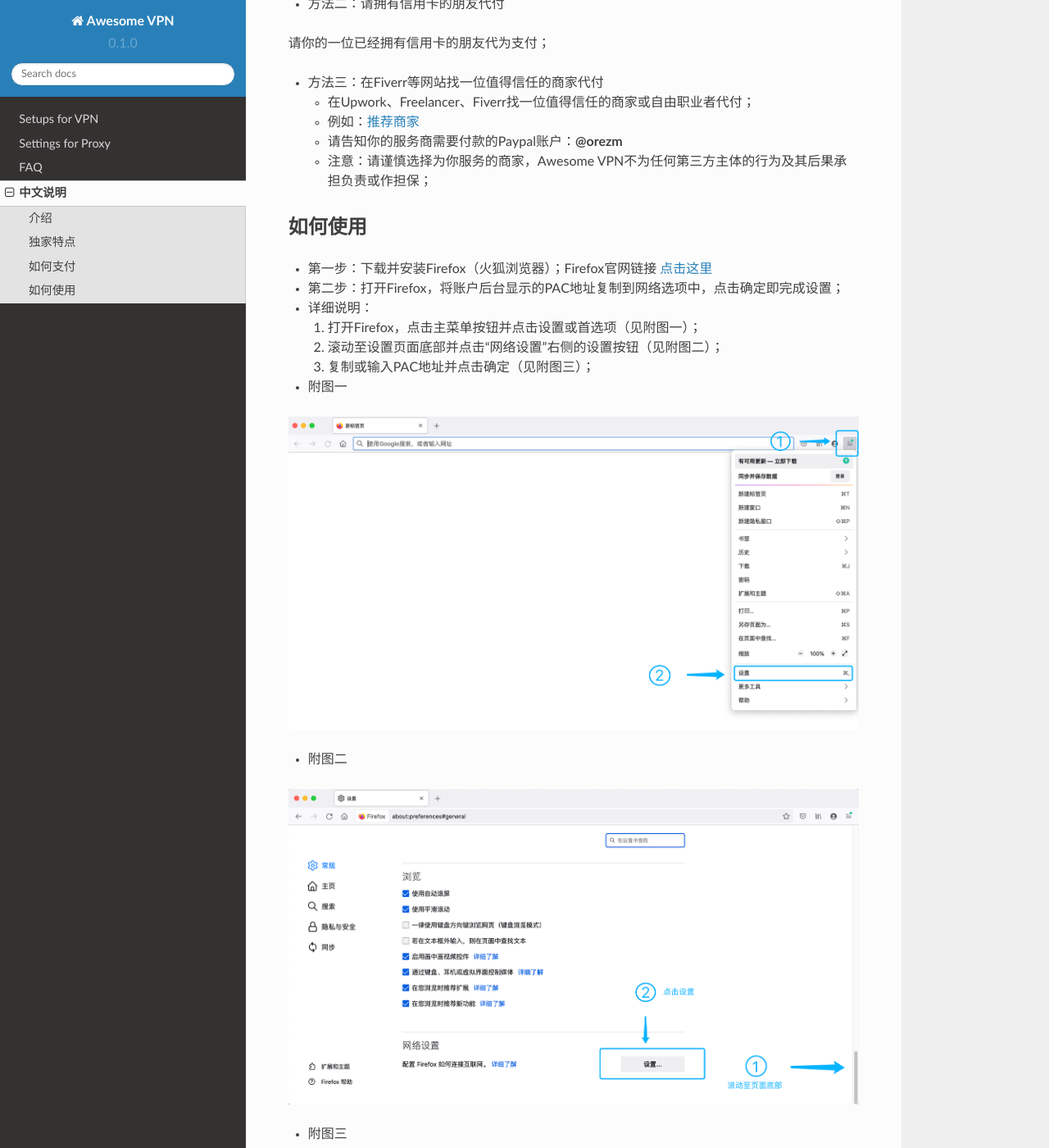
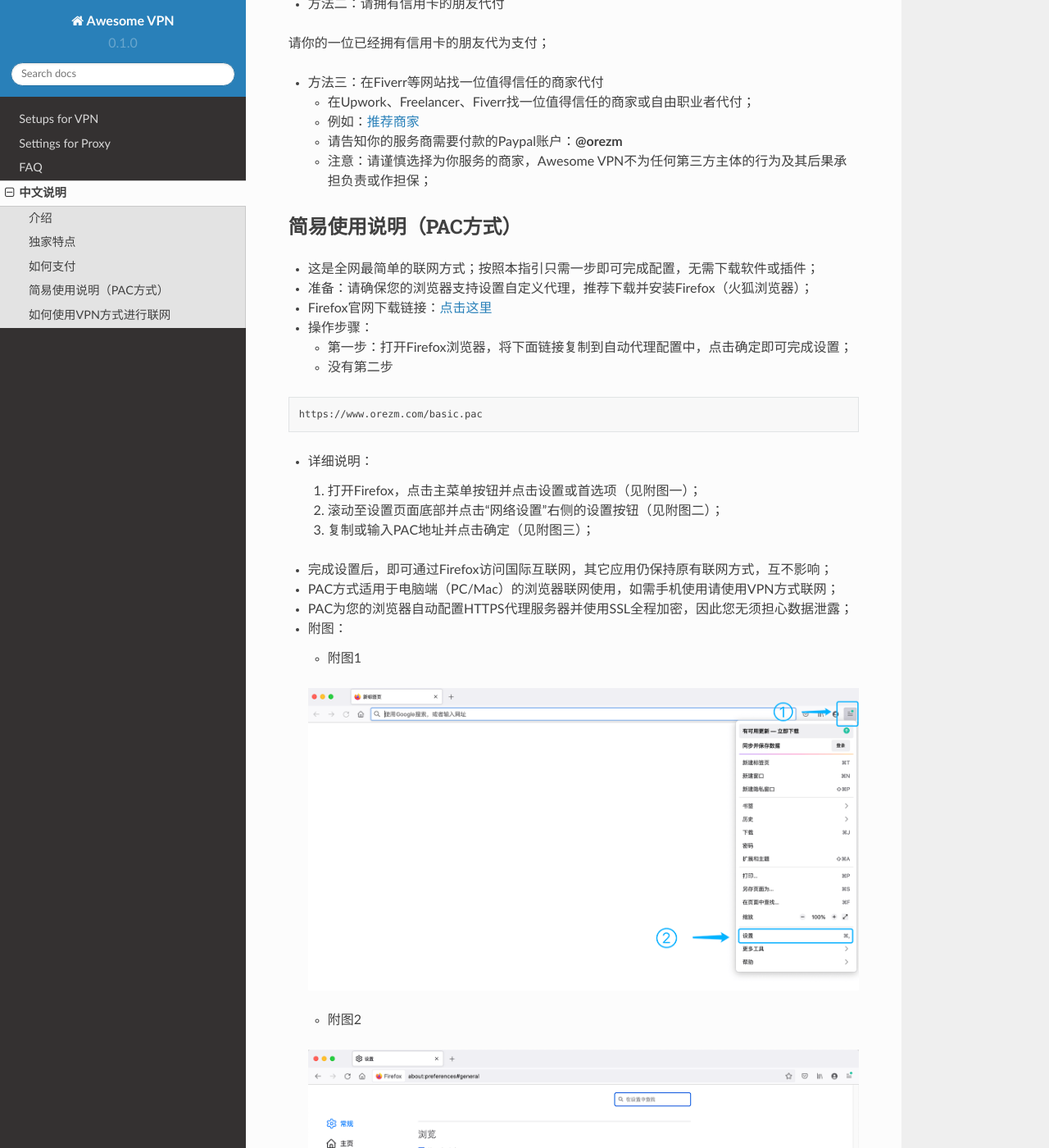
Before and after one commit to orezm/avc, a Sphinx documentation site: the page built from docs/source/zh.rst, in a window 1280 px wide and 1400 px high, scrolled down 760 px. Shown: the whole window at 82% size. Built offline with Sphinx 7.4.7 and the Read the Docs theme 2.0.0, drawn with Linux system fonts in a browser that asks for light colours; some of the changed text lies outside the part shown.

Commit message:
Update zh.rst

```diff
--- a/docs/source/zh.rst
+++ b/docs/source/zh.rst
@@ -34,11 +34,21 @@
   * 注意：请谨慎选择为你服务的商家，Awesome VPN不为任何第三方主体的行为及其后果承担负责或作担保；
 
 
-如何使用
-^^^^^^^^
-* 第一步：下载并安装Firefox（火狐浏览器）；Firefox官网链接 `点击这里 <https://www.mozilla.org/zh-CN/firefox/>`_
+简易使用说明（PAC方式）
+^^^^^^^^^^^^^^^^^^^^
 
-* 第二步：打开Firefox，将账户后台显示的PAC地址复制到网络选项中，点击确定即完成设置；
+* 这是全网最简单的联网方式；按照本指引只需一步即可完成配置，无需下载软件或插件；
+* 准备：请确保您的浏览器支持设置自定义代理，推荐下载并安装Firefox（火狐浏览器）；
+* Firefox官网下载链接：`点击这里 <https://www.mozilla.org/zh-CN/firefox/>`_
+* 操作步骤：
+
+  * 第一步：打开Firefox浏览器，将下面链接复制到自动代理配置中，点击确定即可完成设置；
+  * 没有第二步
+
+.. code:: txt
+
+  https://www.orezm.com/basic.pac
+
 
 * 详细说明：
 
@@ -46,14 +56,41 @@
   #. 滚动至设置页面底部并点击“网络设置”右侧的设置按钮（见附图二）；
   #. 复制或输入PAC地址并点击确定（见附图三）；
 
-* 附图一
-.. image:: ../../docs/assets/step1.png
+* 完成设置后，即可通过Firefox访问国际互联网，其它应用仍保持原有联网方式，互不影响；
+* PAC方式适用于电脑端（PC/Mac）的浏览器联网使用，如需手机使用请使用VPN方式联网；
+* PAC为您的浏览器自动配置HTTPS代理服务器并使用SSL全程加密，因此您无须担心数据泄露；
+* 附图：
 
-* 附图二
-.. image:: ../../docs/assets/step2.png
+  * 附图1
+  .. image:: ../../docs/assets/step1.png
 
-* 附图三
-.. image:: ../../docs/assets/step3.png
+  * 附图2
+  .. image:: ../../docs/assets/step2.png
+
+  * 附图3
+  .. image:: ../../docs/assets/step3.png
+
+
+如何使用VPN方式进行联网
+^^^^^^^^^^^^^^^^^^^^^
+
+* Awesome VPN的联网方式使用思科标准，同时适用于iOS, Android, Windows, Mac；
+* 准备：下载并安装AnyConnect软件
+
+* iOS，可以从大陆App Store直接下载
+* 安卓，下载链接
+* Mac，下载链接
+* Windows，下载链接
+
+* 操作步骤：
+
+#. 第一步：打开Awesome VPN官网并登录，查看并复制您的AnyConnect专属连接地址；`点击这里登录 <https://www.orezm.com/my>`_
+#. 第二步：打开AnyConnect软件，填写连接地址，点击连接按钮；
+
+* 下载AnyConnect软件时，请注意版本号不应低于7.10；
+* 大陆的iOS的App Store可以直接下载到最新的AnyConnect；
+* 三星应用商店或Google Play可以直接下载到最新的AnyConnect；
+* 大陆品牌的应用商店也可以获取AnyConnect，但应特别注意版本；
 
 
 *(自豪地使用 Google 翻译)*
```
